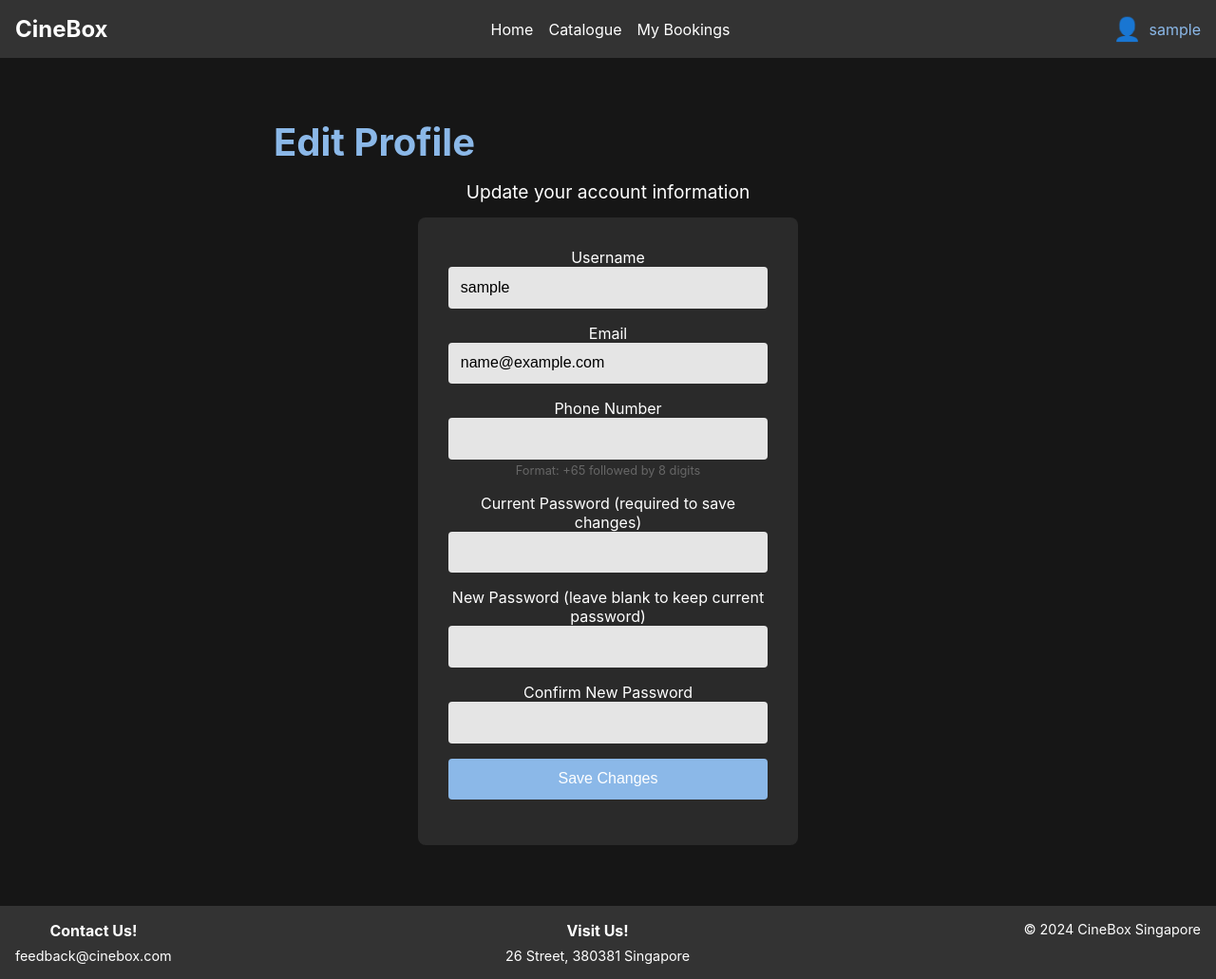
After one commit to juniper-cooks-spaghetti/IE4727_CinemaWebAppProject, a PHP site: page /edit_profile.php in a window 1280 px wide. The commit adds this page. Shown: the whole page at 95% size. Run offline with PHP 8.4, Linux system fonts and the light colour scheme; the visitor is signed in with stand-in values (Sample User, id 1).

Commit message:
edit profile page done

```diff
--- a/auth.php
+++ b/auth.php
@@ -13,7 +13,7 @@ if ($_SERVER['REQUEST_METHOD'] === 'POST') {
     }
 
     try {
-        $conn = new mysqli($servername, $username, $password_db, $dbname);
+        $conn = new mysqli($servername, $username_db, $password_db, $dbname);
 
         if ($conn->connect_error) {
             throw new Exception("Connection failed: " . $conn->connect_error);
--- /dev/null
+++ b/edit_profile.php
@@ -0,0 +1,167 @@
+<?php
+require_once 'auth.inc.php';
+checkLogin();
+
+require_once 'db_config.php';
+
+// Fetch current user data
+try {
+    $conn = new mysqli($servername, $username_db, $password_db, $dbname);
+
+    if ($conn->connect_error) {
+        throw new Exception("Connection failed: " . $conn->connect_error);
+    }
+
+    $stmt = $conn->prepare("SELECT Username, Email, PhoneNumber FROM Users WHERE UserID = ?");
+    $stmt->bind_param("i", $_SESSION['user_id']);
+    $stmt->execute();
+    $result = $stmt->get_result();
+    $userData = $result->fetch_assoc();
+
+} catch (Exception $e) {
+    error_log("Error fetching user data: " . $e->getMessage());
+    $_SESSION['error_message'] = "Error loading profile data. Please try again.";
+    header("Location: index.php");
+    exit();
+}
+
+// Check for any error or success messages
+$error_message = isset($_SESSION['error_message']) ? $_SESSION['error_message'] : '';
+$success_message = isset($_SESSION['success_message']) ? $_SESSION['success_message'] : '';
+unset($_SESSION['error_message']);
+unset($_SESSION['success_message']);
+?>
+
+<!DOCTYPE html>
+<html lang="en">
+<head>
+    <meta charset="UTF-8">
+    <meta name="viewport" content="width=device-width, initial-scale=1.0">
+    <meta http-equiv="X-UA-Compatible" content="ie=edge">
+    <title>Edit Profile - CineBox</title>
+    <link rel="stylesheet" href="styles.css">
+</head>
+<body class="dark-theme">
+    <?php include 'header.php'; ?>
+
+    <div class="main-content">
+        <div class="login-container">
+            <h1 class="page-title">Edit Profile</h1>
+            <p class="login-subtitle">Update your account information</p>
+
+            <?php if($error_message): ?>
+                <div class="error-message"><?php echo htmlspecialchars($error_message); ?></div>
+            <?php endif; ?>
+
+            <?php if($success_message): ?>
+                <div class="success-message" style="background: #166534; color: white; padding: 1rem; border-radius: 4px; margin-bottom: 1rem;">
+                    <?php echo htmlspecialchars($success_message); ?>
+                </div>
+            <?php endif; ?>
+
+            <div class="login-box">
+                <form id="editProfileForm" action="update_profile.php" method="POST">
+                    <div class="form-group">
+                        <label for="username">Username</label>
+                        <input type="text" id="username" name="username"
+                               value="<?php echo htmlspecialchars($userData['Username']); ?>" required>
+                    </div>
+                    <div class="form-group">
+                        <label for="email">Email</label>
+                        <input type="email" id="email" name="email"
+                               value="<?php echo htmlspecialchars($userData['Email']); ?>" required>
+                    </div>
+                    <div class="form-group">
+                        <label for="phone">Phone Number</label>
+                        <input type="tel" id="phone" name="phone"
+                               value="<?php echo htmlspecialchars($userData['PhoneNumber']); ?>"
+                               pattern="\+65[0-9]{8}"
+                               title="Please enter a valid Singapore phone number (+65 followed by 8 digits)"
+                               required>
+                        <small style="color: #666; font-size: 0.8em;">Format: +65 followed by 8 digits</small>
+                    </div>
+                    <div class="form-group">
+                        <label for="current_password">Current Password (required to save changes)</label>
+                        <input type="password" id="current_password" name="current_password" required>
+                    </div>
+                    <div class="form-group">
+                        <label for="new_password">New Password (leave blank to keep current password)</label>
+                        <input type="password" id="new_password" name="new_password">
+                    </div>
+                    <div class="form-group">
+                        <label for="confirm_new_password">Confirm New Password</label>
+                        <input type="password" id="confirm_new_password" name="confirm_new_password">
+                    </div>
+                    <button type="submit" class="login-button">Save Changes</button>
+                </form>
+            </div>
+        </div>
+    </div>
+
+    <footer>
+        <div class="footer-section">
+            <h3>Contact Us!</h3>
+            <p>feedback@cinebox.com</p>
+        </div>
+        <div class="footer-section">
+            <h3>Visit Us!</h3>
+            <p>26 Street, 380381 Singapore</p>
+        </div>
+        <div class="footer-section">
+            <p>&copy; 2024 CineBox Singapore</p>
+        </div>
+    </footer>
+
+    <script>
+    document.getElementById('editProfileForm').addEventListener('submit', function(e) {
+        const newPassword = document.getElementById('new_password').value;
+        const confirmNewPassword = document.getElementById('confirm_new_password').value;
+        const phone = document.getElementById('phone').value;
+
+        // If new password is provided, check if it matches confirmation
+        if (newPassword || confirmNewPassword) {
+            if (newPassword !== confirmNewPassword) {
+                e.preventDefault();
+                alert('New passwords do not match!');
+                return;
+            }
+
+            if (newPassword.length < 6) {
+                e.preventDefault();
+                alert('New password must be at least 6 characters long');
+                return;
+            }
+        }
+
+        // Phone number validation
+        const phoneRegex = /^\+65[0-9]{8}$/;
+        if (!phoneRegex.test(phone)) {
+            e.preventDefault();
+            alert('Please enter a valid Singapore phone number (+65 followed by 8 digits)');
+            return;
+        }
+    });
+
+    // Auto-format phone number
+    document.getElementById('phone').addEventListener('input', function(e) {
+        let value = e.target.value;
+
+        // If the input doesn't start with +65, add it
+        if (!value.startsWith('+65')) {
+            value = value.replace('+65', '');
+            value = '+65' + value;
+        }
+
+        // Remove any non-digit characters after +65
+        value = '+65' + value.substring(3).replace(/[^\d]/g, '');
+
+        // Limit to +65 followed by 8 digits
+        if (value.length > 11) {
+            value = value.substring(0, 11);
+        }
+
+        e.target.value = value;
+    });
+    </script>
+</body>
+</html>
```
Also changed, not shown: update_profile.php (added, +112 -0 lines).
